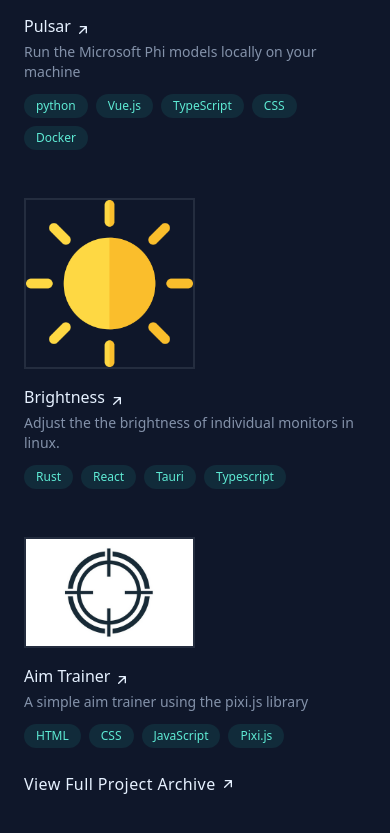
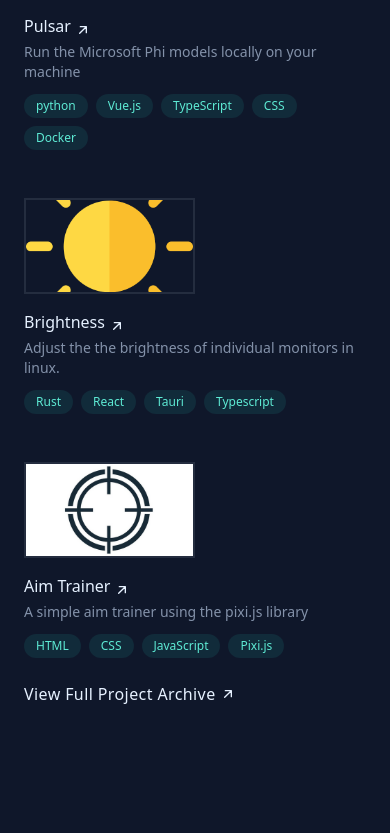
Before and after one commit to Roy-Bivash/portfolio, a React (Vite) app: page / in a window 390 px wide. Shown: the part 2121-2954 px from the top of the page. After the commit the page ends 2915 px from the top, so only its background shows below. Built offline with nearby package versions, Linux system fonts and the light colour scheme.

Commit message:
fix: image size correction

```diff
--- a/src/components/projectCard/ProjectCard.tsx
+++ b/src/components/projectCard/ProjectCard.tsx
@@ -14,7 +14,7 @@ export function ProjectCard({ img, title, href = "#", description, tags, target
     return (
         <a href={href} target={target} className="group/card transition flex flex-col md:flex-row rounded md:hover:bg-slate-800/50 md:p-4 gap-3 md:hover:shadow-lg lg:hover:!opacity-100 lg:group-hover/list:opacity-50">
             <div className="md:w-1/4 mb-1">
-                <img src={img} alt="project-image" className="border-2 border-slate-200/10 transition group-hover/card:border-slate-200/30 w-1/2 md:w-full lg:max-h-24 object-cover" />
+                <img src={img} alt="project-image" className="border-2 border-slate-200/10 transition group-hover/card:border-slate-200/30 w-1/2 md:w-full lg:max-h-24 object-cover max-h-24" />
             </div>
             <div className="md:w-3/4">
                 <h4 className="transition group-hover/card:text-teal-300 text-text font-medium flex items-end gap-1">
```
Also changed, not shown: 2 other files (tests, documents, lock files or other folders).
